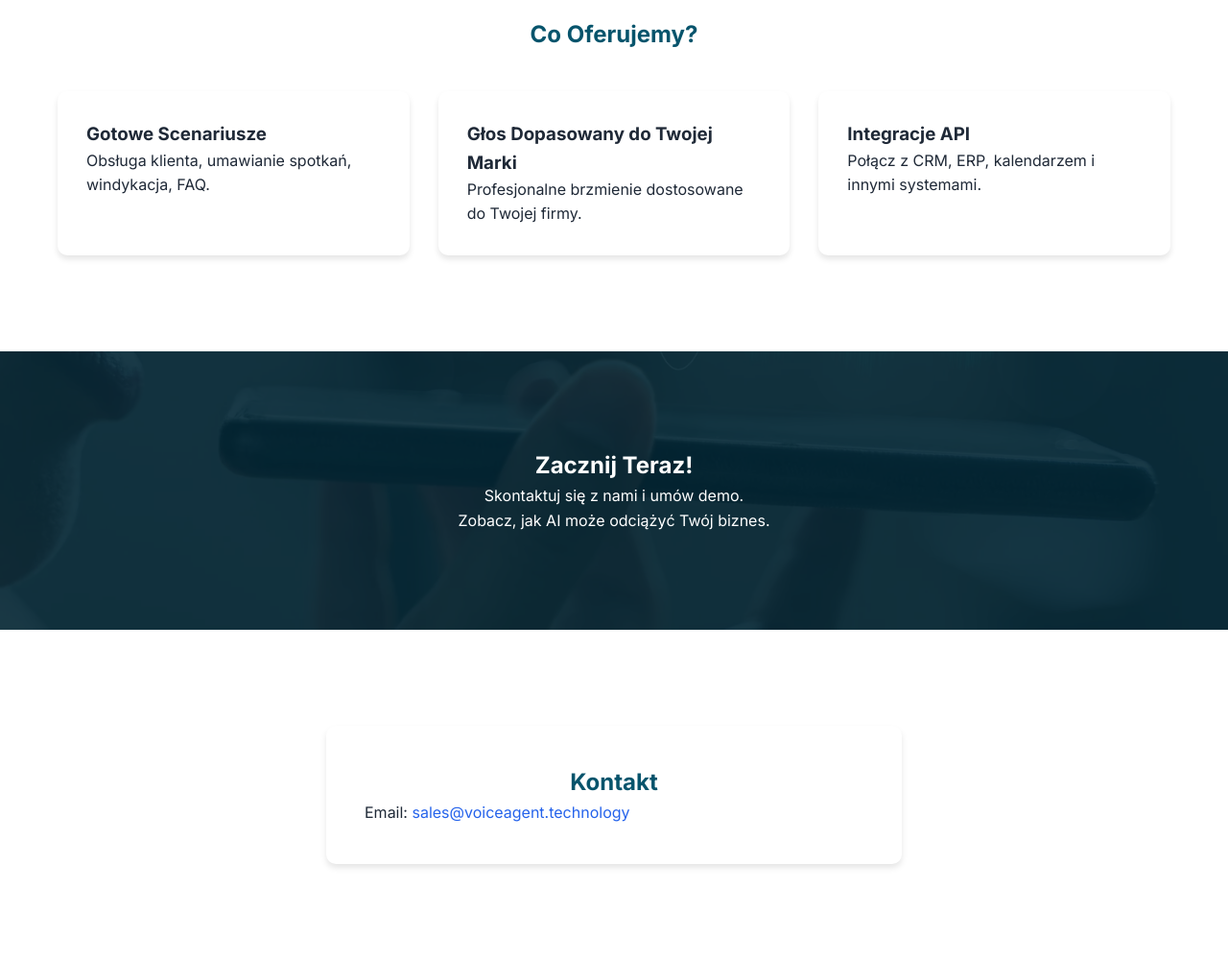
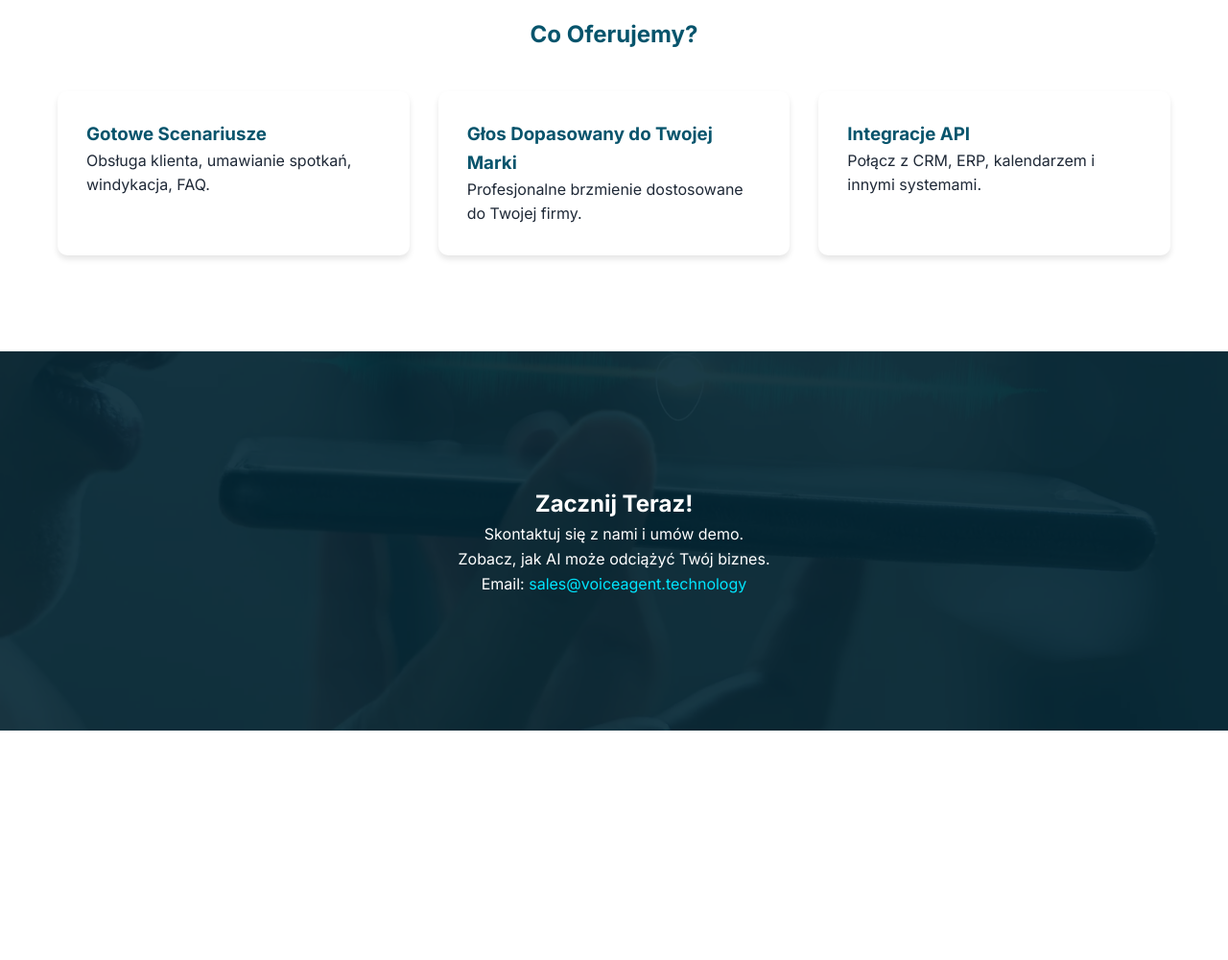
Before and after one commit to vertex451/voiceagent.technology, a plain HTML site: page index.html in a window 1280 px wide. Shown: the part 1500-2500 px from the top of the page at 96% size. After the commit the page ends 2261 px from the top, so only its background shows below. Drawn offline with Linux system fonts and the light colour scheme.

Commit message:
better styles

```diff
--- a/index.html
+++ b/index.html
@@ -10,7 +10,7 @@
 <body>
     <header>
         <div class="container">
-            <h1>Zautomatyzuj Obsługę Klienta z AI Voice Agentem</h1>
+            <h1>Zautomatyzuj Obsługę Klienta z <br> AI Voice Agentem</h1>
             <p>Nowoczesna Obsługa Call Center bez Zatrudniania Pracowników</p>
         </div>
     </header>
@@ -71,18 +71,10 @@
 
     <section class="section">
         <div class="container">
-            <div class="cta">
+            <div class="contact">
                 <h2>Zacznij Teraz!</h2>
                 <p>Skontaktuj się z nami i umów demo.</p>
                 <p>Zobacz, jak AI może odciążyć Twój biznes.</p>
-            </div>
-        </div>
-    </section>
-
-    <section class="section">
-        <div class="container">
-            <div class="contact">
-                <h2>Kontakt</h2>
                 <!-- <p>Tel: +48 123 456 789</p> -->
                 <p>Email: <a href="mailto:kontakt@twojaai.pl">sales@voiceagent.technology</a></p>
             </div>
--- a/styles.css
+++ b/styles.css
@@ -20,6 +20,10 @@ body {
 
 h2 {
     text-align: center;
+    color: #07546c;
+}
+
+h3 {
     color: #07546c;
 }
 
@@ -148,23 +152,20 @@ header p {
     box-shadow: 0 4px 6px rgba(0, 0, 0, 0.1);
 }
 
-.cta {
+.contact {
     text-align: center;
     padding: 40px 0;
     color: white;
-}
 
-.contact {
-    background: var(--white);
-    padding: 40px;
-    border-radius: 10px;
-    box-shadow: 0 4px 6px rgba(0, 0, 0, 0.1);
+    /* background: var(--white);
+
+    max-width: 600px;
+    box-shadow: 0 4px 6px rgba(0, 0, 0, 0.1); */
     margin: 40px auto;
-    max-width: 600px;
 }
 
 .contact a {
-    color: var(--primary-color);
+    color: #00e6ff;
     text-decoration: none;
 }
 
```
